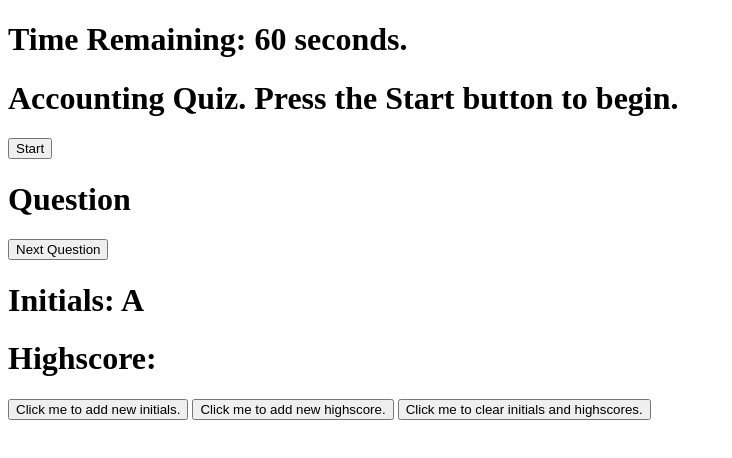
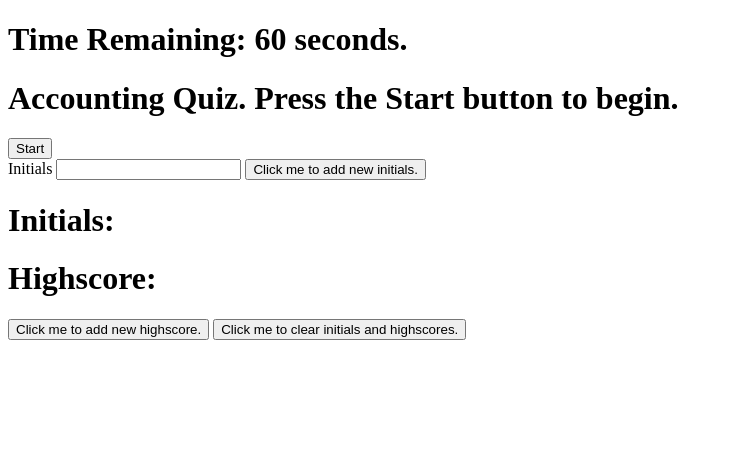
Before and after one commit to ashleystonebridge/Accounting-Quiz, a plain HTML site: page index.html in a window 1280 px wide. Both pictures are taken after a click on the button "Click me to add new initials.". Shown: the whole page, without its empty margins (0-732 px from the left). Drawn offline with Linux system fonts and the light colour scheme.

Commit message:
created input box for initials

```diff
--- a/index.html
+++ b/index.html
@@ -11,13 +11,13 @@
             <button id = "start-button">Start</button>
         </div>
         <div>
-            <h1>Question</h1>
-            <button id = "next-question">Next Question</button>
+            <label for="initialsText">Initials</label>
+            <input type="text" name="initialsText" id="initialsText" placeholder=""/>
+            <button id = "newInitials">Click me to add new initials.</button>
+            <h1>Initials: <span id = "initialsSpan"></span></h1>
         </div>
         <div>
-            <h1>Initials: <span id = "initialsSpan"></span></h1>
             <h1>Highscore: <span id = "highscoreSpan"></span></h1>
-            <button id = "newInitials">Click me to add new initials.</button>
             <button id = "newHighscore">Click me to add new highscore.</button>
             <button id = "clear">Click me to clear initials and highscores.</button>
         </div>
--- a/script.js
+++ b/script.js
@@ -4,7 +4,7 @@ var timeEl = document.getElementById("time");
 // Selects element by id
 var gameOverEl = document.getElementById("game-over");
 
-var secondsLeft = 10;
+var secondsLeft = 60;
 
 function setTime() {
   // Sets interval in variable
@@ -39,14 +39,15 @@ function beginGame() {
 
 startGame.addEventListener("click", beginGame);
 
-//store initials and highscores
+//store initials inputted and highscores via button increment
 var initials = document.getElementById("initialsSpan");
+var initialsText = document.getElementById("initialsText");
 var highscore = document.getElementById("highscoreSpan");
 var newInitialButton = document.getElementById("newInitials");
 var newHighscoreButton = document.getElementById("newHighscore");
 var clearButton = document.getElementById("clear");
 
-var currentInitials = localStorage.getItem("initials");
+var currentInitials = localStorage.getItem("initialsText");
 var currentHighscore = localStorage.getItem("highscore");
 
 if (currentInitials === null) {
@@ -57,9 +58,9 @@ initials.textContent = currentInitials;
 highscore.textContent = currentHighscore;
 
 newInitialButton.addEventListener("click", function(){
-  currentInitials = currentInitials + "A";
+  currentInitials = initialsText.value
   initials.textContent = currentInitials;
-  localStorage.setItem("initials", currentInitials);
+  localStorage.setItem("initialsText", currentInitials);
 });
 
 newHighscoreButton.addEventListener("click", function(){
```
